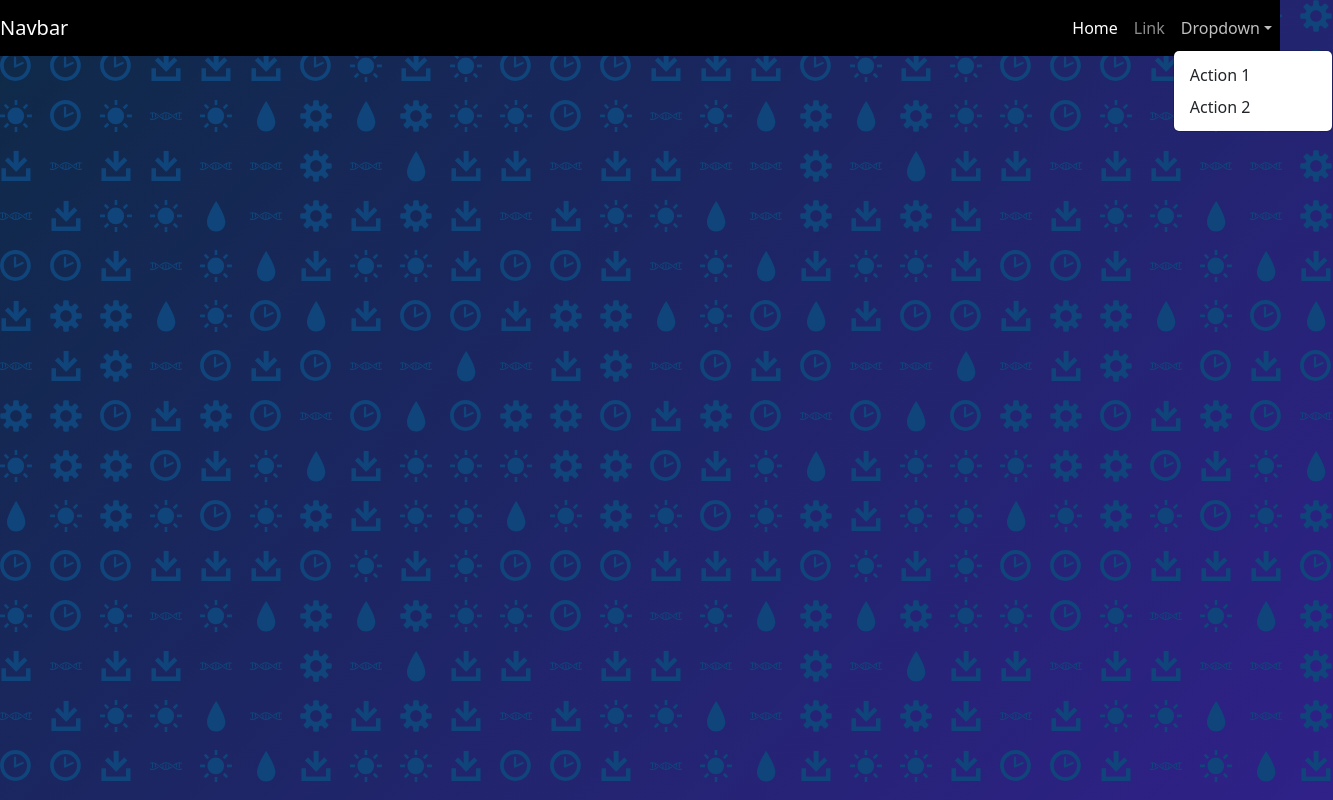
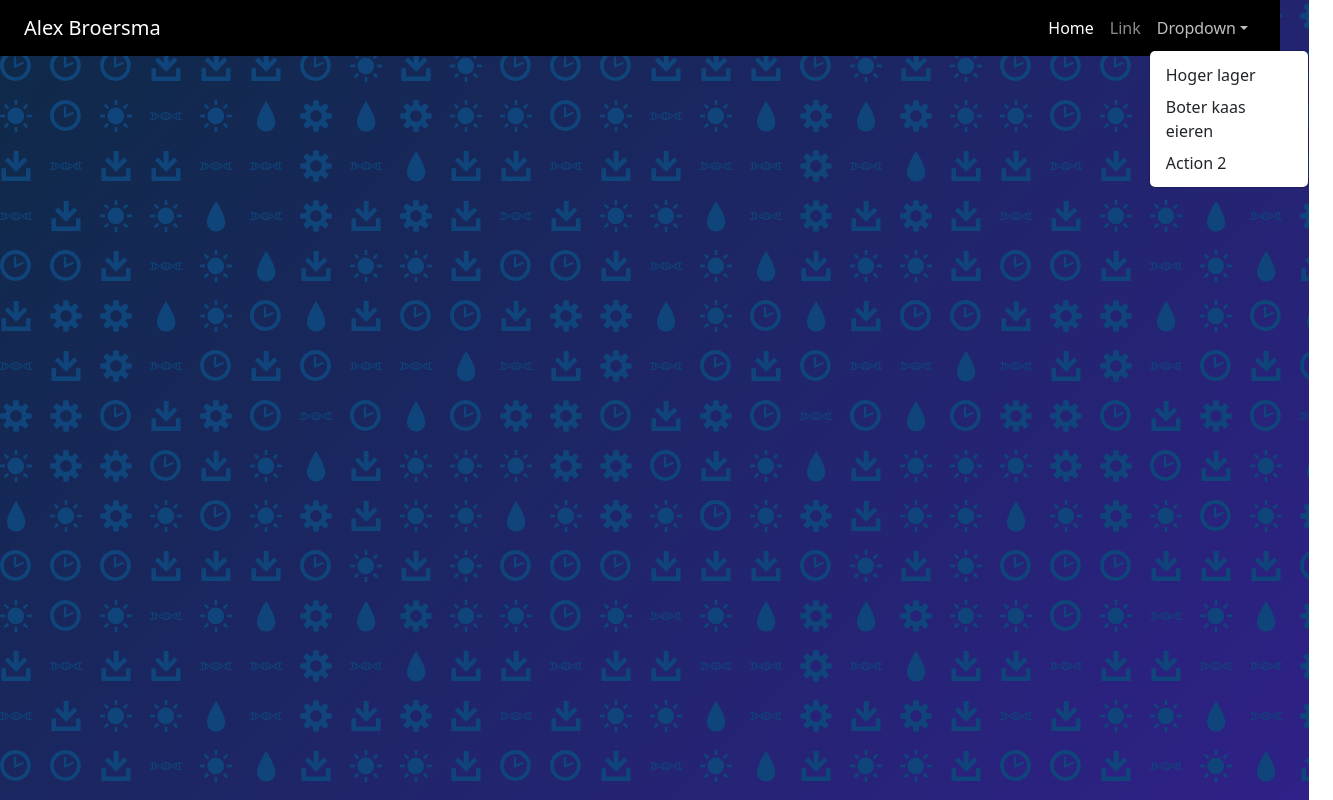
Before and after one commit to Alex20games/Alex20games.github.io, a plain HTML site: page index.html in a window 1280 px wide. Both pictures are taken after a click on the link "Dropdown". Shown: the whole page, 1333 px wide, since content can reach past the window. Drawn offline with nearby package versions, Linux system fonts and the light colour scheme.

Commit message:
navbar dropdown edited

```diff
--- a/index.html
+++ b/index.html
@@ -8,8 +8,8 @@
     <link rel="stylesheet" href="css/style.css">
   </head>
   <body>
-    <nav class="navbar navbar-expand-md navbar-dark bg-black">
-        <a class="navbar-brand" href="#">Navbar</a>
+    <nav class="navbar px-4 navbar-expand-md navbar-dark bg-black">
+        <a class="   navbar-brand" href="#">Alex Broersma</a>
         <button class="navbar-toggler d-lg-none" type="button" data-bs-toggle="collapse" data-bs-target="#collapsibleNavId" aria-controls="collapsibleNavId"
             aria-expanded="false" aria-label="Toggle navigation"></button>
         <div class="collapse navbar-collapse" id="collapsibleNavId">
@@ -23,7 +23,8 @@
                 <li class="nav-item dropdown">
                     <a class="nav-link dropdown-toggle" href="#" id="dropdownId" data-bs-toggle="dropdown" aria-haspopup="true" aria-expanded="false">Dropdown</a>
                     <div class="dropdown-menu" aria-labelledby="dropdownId">
-                        <a class="dropdown-item" href="#">Action 1</a>
+                        <a class="dropdown-item" href="#">Hoger lager</a>
+                        <a class="dropdown-item" href="#">Boter kaas <br> eieren</a>
                         <a class="dropdown-item" href="#">Action 2</a>
                     </div>
                 </li>
```
